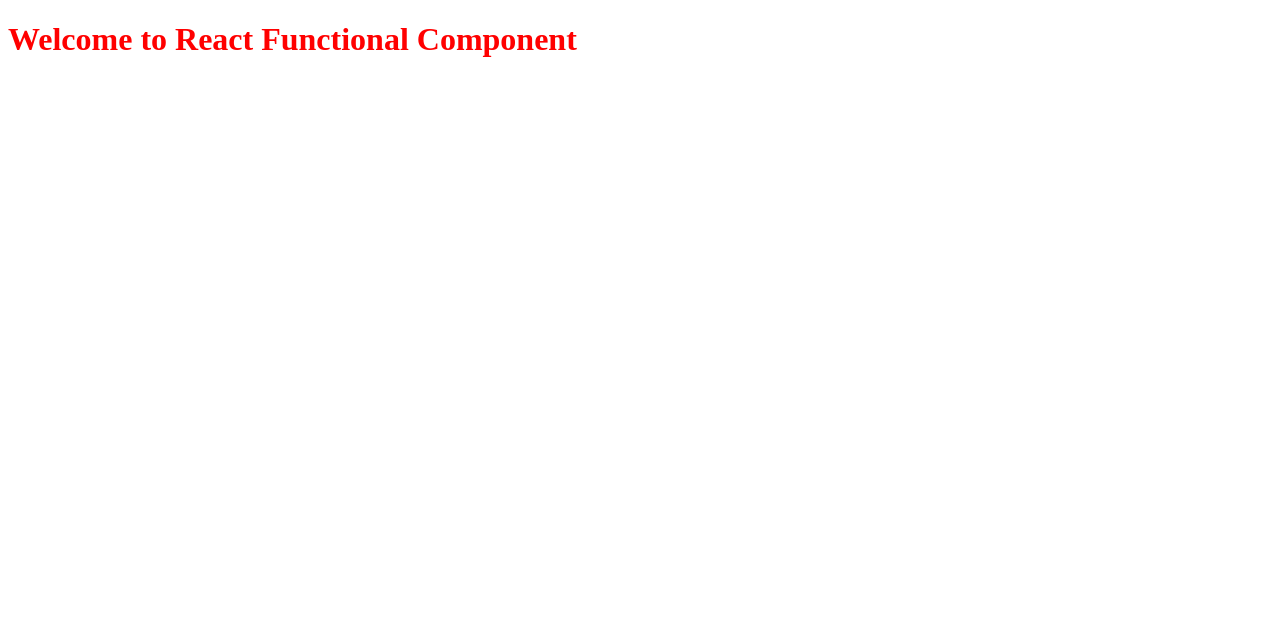
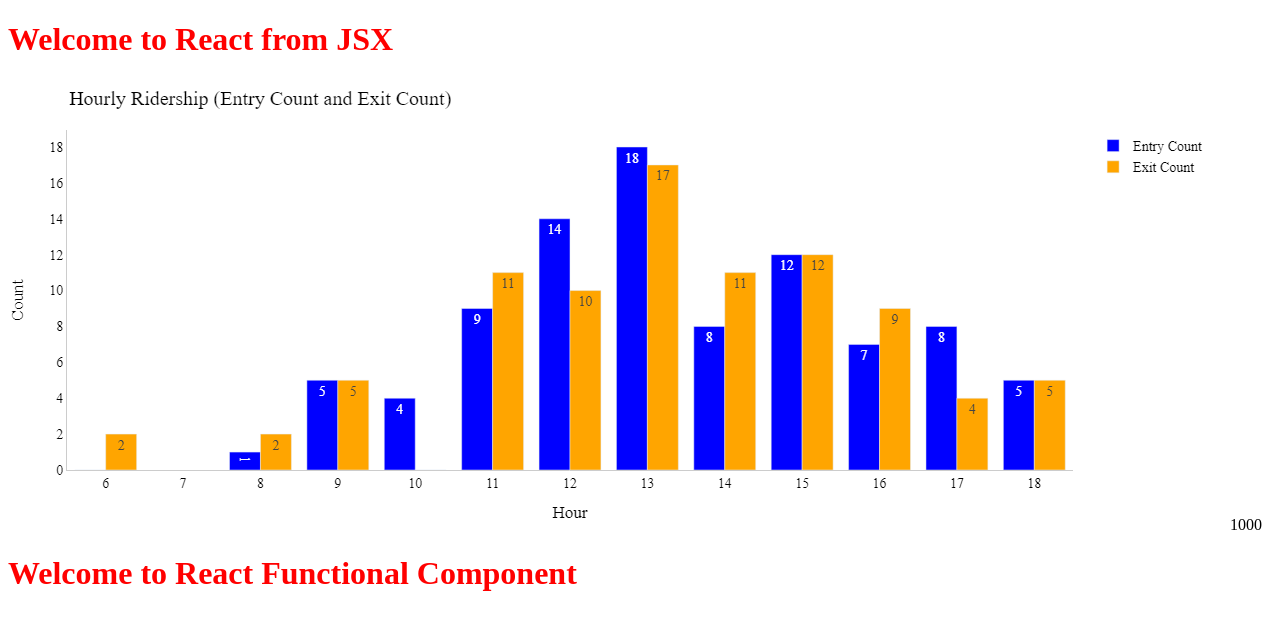
Before and after one commit to vathadianil/React-Practice, a React (Vite) app in the folder episode-3/: page / in a window 1280 px wide. Shown: the top 630 px of the page. Built offline with nearby package versions, Linux system fonts and the light colour scheme.

Commit message:
Injecting javascript variables into jsx

```diff
--- a/episode-3/App.js
+++ b/episode-3/App.js
@@ -8,14 +8,29 @@
   return <h1 className="heading"> Welcome to React Functional Component </h1>;
 };
 
-const container = (
+//React Element
+// const container =  (
+//   <>
+//     <h1 className="heading">Welcome to React from JSX</h1>
+//     <img src={image} />
+//     <HeadingComponent />
+//   </>
+// );
+const number = 1000;
+//React Functional Component
+const Container = () => (
   <>
     <h1 className="heading">Welcome to React from JSX</h1>
     <img src={image} />
+    {number}
     <HeadingComponent />
   </>
 );
 
 const root = ReactDOM.createRoot(document.getElementById("root"));
+
+//Rendering using React Element
 // root.render(container);
-root.render(<HeadingComponent />);
+
+//Rendering using React component
+root.render(<Container />);
```
